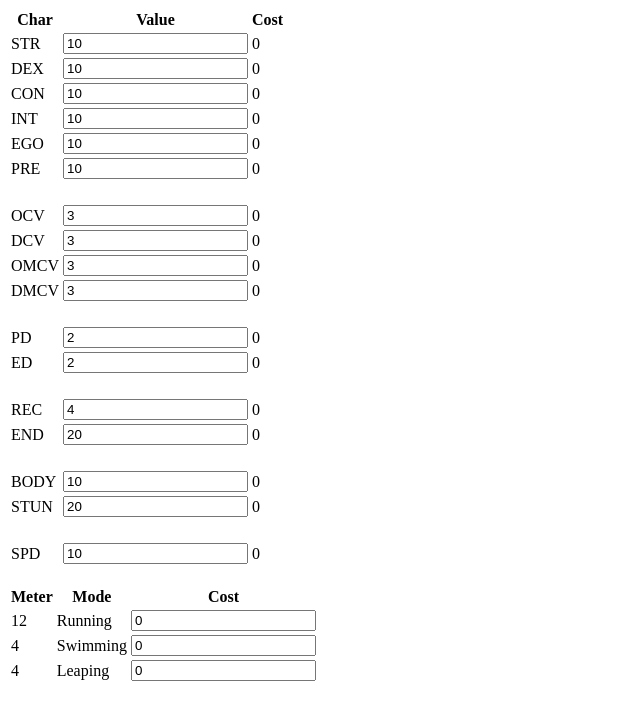
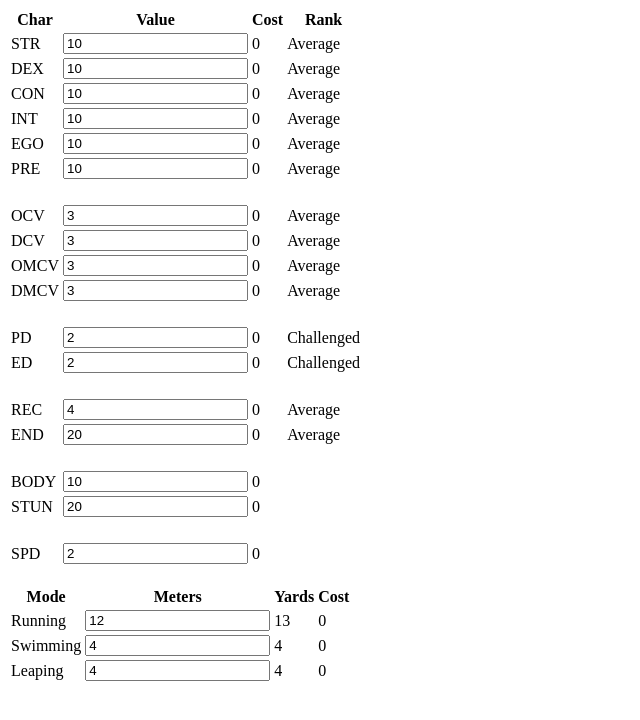
Before and after one commit to ldumaguing/Summaries, a PHP site: page /HERO/index.php in a window 1280 px wide. Shown: the top 720 px of the page, without its empty margins (0-640 px from the left). Run offline with PHP 8.4, Linux system fonts and the light colour scheme.

Commit message:
Add files via upload

```diff
--- a/HERO/index.php
+++ b/HERO/index.php
@@ -17,73 +17,106 @@
 <th>Char</th>
 <th>Value</th>
 <th>Cost</th>
+<th>Rank</th>
 </tr>
 <tr><td>STR</td>
-<td><input id="str" type="number" min="0" value="10" onchange="calcSTR();"></td><td id="strC">0</td></tr>
+<td><input id="str" type="number" min="1" value="10" onchange="calcSTR();"></td><td id="strC">0</td>
+<td id="strR">Average</td></tr>
 <tr><td>DEX</td>
-<td><input id="dex" type="number" min="1" value="10"></td><td id="dexC">0</td></tr>
+<td><input id="dex" type="number" min="1" value="10" onchange="calcDEX();"></td><td id="dexC">0</td>
+<td id="dexR">Average</td></tr>
 <tr><td>CON</td>
-<td><input id="con" type="number" min="1" value="10"></td><td id="conC">0</td></tr>
+<td><input id="con" type="number" min="1" value="10" onchange="calcCON();"></td><td id="conC">0</td>
+<td id="conR">Average</td></tr>
 <tr><td>INT</td>
-<td><input id="int" type="number" min="1" value="10"></td><td id="intC">0</td></tr>
+<td><input id="int" type="number" min="1" value="10" onchange="calcINT();"></td><td id="intC">0</td>
+<td id="intR">Average</td></tr>
 <tr><td>EGO</td>
-<td><input id="ego" type="number" min="1" value="10"></td><td id="egoC">0</td></tr>
+<td><input id="ego" type="number" min="1" value="10" onchange="calcEGO();"></td><td id="egoC">0</td>
+<td id="egoR">Average</td></tr>
 <tr><td>PRE</td>
-<td><input id="pre" type="number" min="1" value="10"></td><td id="preC">0</td></tr>
+<td><input id="pre" type="number" min="1" value="10" onchange="calcPRE();"></td><td id="preC">0</td>
+<td id="preR">Average</td></tr>
+
 <tr><td><br></td></tr>
 <tr><td>OCV</td>
-<td><input id="ocv" type="number" min="1" value="3"></td><td id="ocvC">0</td></tr>
+<td><input id="ocv" type="number" min="1" value="3" onchange="calcOCV();"></td><td id="ocvC">0</td>
+<td id="ocvR">Average</td>
+</tr>
+<tr><td>DCV</td>
+<td><input id="dcv" type="number" min="1" value="3" onchange="calcDCV();"></td><td id="dcvC">0</td>
+<td id="dcvR">Average</td>
+</tr>
+<tr><td>OMCV</td>
+<td><input id="omcv" type="number" min="1" value="3" onchange="calcOMCV();"></td><td id="omcvC">0</td>
+<td id="omcvR">Average</td>
+</tr>
+<tr><td>DMCV</td>
+<td><input id="dmcv" type="number" min="1" value="3" onchange="calcDMCV();"></td><td id="dmcvC">0</td>
+<td id="dmcvR">Average</td>
+</tr>
 
-<tr><td>DCV</td>
-<td><input id="dcv" type="number" min="1" value="3"></td><td id="dcvC">0</td></tr>
-
-<tr><td>OMCV</td>
-<td><input id="omcv" type="number" min="1" value="3"></td><td id="omcvC">0</td></tr>
-
-<tr><td>DMCV</td>
-<td><input id="dmcv" type="number" min="1" value="3"></td><td id="dmcvC">0</td></tr>
 <tr><td><br></td></tr>
 <tr><td>PD</td>
-<td><input id="pd" type="number" min="1" value="2"></td><td id="pdC">0</td></tr>
+<td><input id="pd" type="number" min="0" value="2" onchange="calcPD();"></td><td id="pdC">0</td>
+<td id="pdR">Challenged</td>
+</tr>
+<tr><td>ED</td>
+<td><input id="ed" type="number" min="0" value="2" onchange="calcED();"></td><td id="edC">0</td>
+<td id="edR">Challenged</td>
+</tr>
 
-<tr><td>ED</td>
-<td><input id="ed" type="number" min="1" value="2"></td><td id="edC">0</td></tr>
 <tr><td><br></td></tr>
 <tr><td>REC</td>
-<td><input id="rec" type="number" min="1" value="4"></td><td id="recC">0</td></tr>
+<td><input id="rec" type="number" min="1" value="4" onchange="calcREC();"></td><td id="recC">0</td>
+<td id="recR">Average</td>
+</tr>
+<tr><td>END</td>
+<td><input id="end" type="number" min="1" value="20" onchange="calcEND();"></td><td id="endC">0</td>
+<td id="endR">Average</td>
+</tr>
 
-<tr><td>END</td>
-<td><input id="end" type="number" min="1" value="20"></td><td id="endC">0</td></tr>
 <tr><td><br></td></tr>
 <tr><td>BODY</td>
-<td><input id="BODY" type="number" min="1" value="10"></td><td id="bodyC">0</td></tr>
+<td><input id="body" type="number" min="1" value="10" onchange="calcBODY();"></td><td id="bodyC">0</td></tr>
+<tr><td>STUN</td>
+<td><input id="stun" type="number" min="1" value="20" onchange="calcSTUN();"></td><td id="stunC">0</td></tr>
 
-<tr><td>STUN</td>
-<td><input id="stun" type="number" min="1" value="20"></td><td id="stunC">0</td></tr>
 <tr><td><br></td></tr>
 <tr><td>SPD</td>
-<td><input id="spd" type="number" min="1" value="10"></td><td id="spdC">0</td></tr>
+<td><input id="spd" type="number" min="1" value="2" onchange="calcSPD();"></td><td id="spdC">0</td></tr>
 </table>
+
 <br>
 <table>
 <tr>
-<th>Meter</th>
 <th>Mode</th>
+<th>Meters</th>
+<th>Yards</th>
 <th>Cost</th>
 </tr>
+
 <tr>
-<td>12</td><td>Running</td><td><input id="running" type="number" min="-12" value="0"></td>
+<td>Running</td>
+<td><input id="running" type="number" min="0" value="12" onchange="calcRUN();"></td>
+<td id="runningY">13</td>
+<td id="runningC">0</td>
 </tr>
+
 <tr>
-<td>4</td><td>Swimming</td><td><input id="swimming" type="number" min="-2" value="0"></td>
+<td>Swimming</td>
+<td><input id="swimming" type="number" min="0" value="4" onchange="calcSWIM();"></td>
+<td id="swimmingY">4</td>
+<td id="swimmingC">0</td>
 </tr>
+
 <tr>
-<td>4</td><td>Leaping</td><td><input id="leaping" type="number" min="-2" value="0"></td>
+<td>Leaping</td>
+<td><input id="leaping" type="number" min="0" value="4" onchange="calcLEAP();"></td>
+<td id="leapingY">4</td>
+<td id="leapingC">0</td>
 </tr>
 </table>
-
-
-
 </div>
 
 
```
